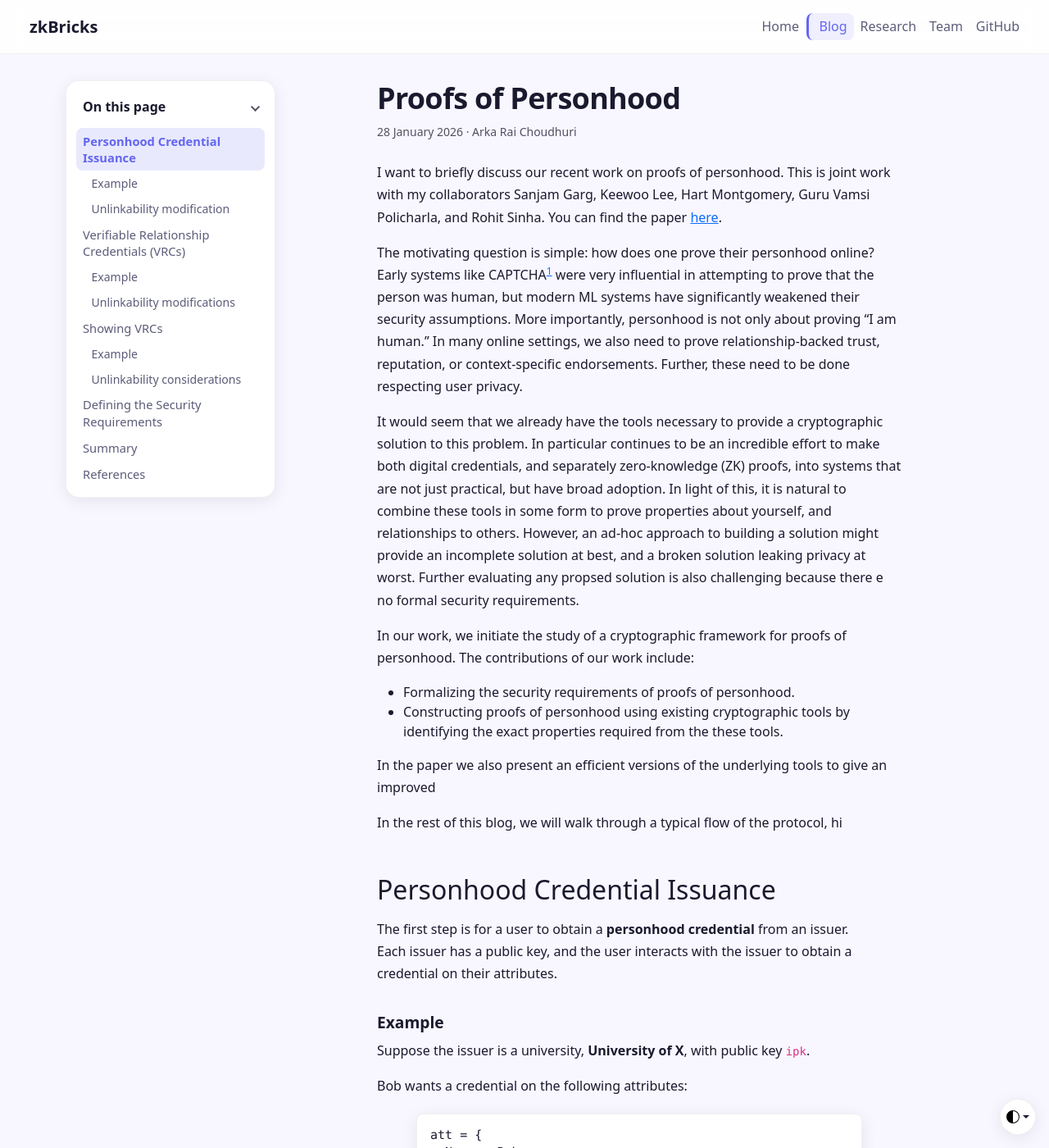
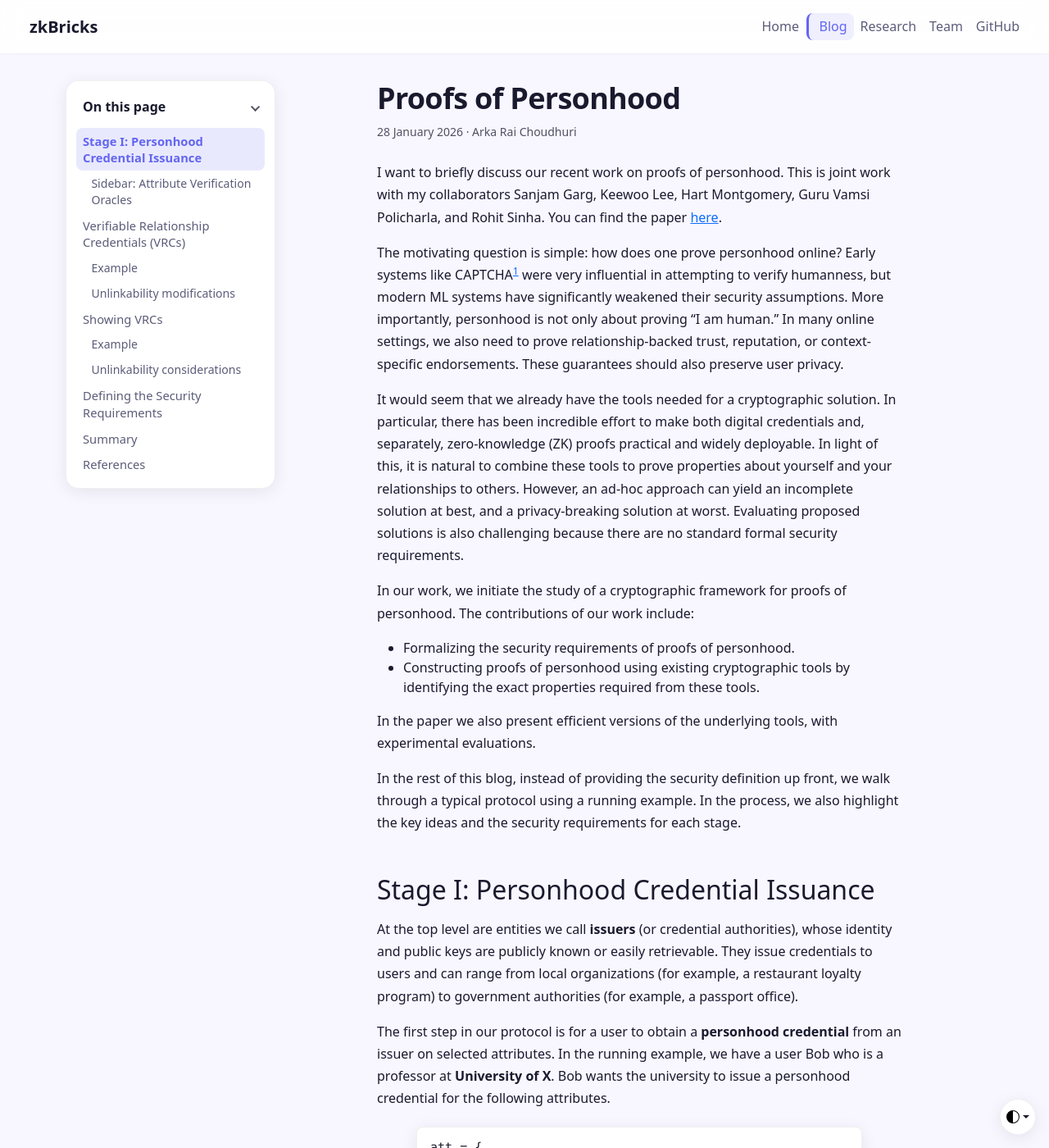
Before and after one commit to zkbricks/zkbricks.github.io, a Jekyll site: the page built from _posts/2026-02-18-proofs-of-personhood.md, in a window 1280 px wide and 1400 px high. Shown: the whole window at 82% size. Built offline with Jekyll 4.4.1, drawn with Linux system fonts in a browser that asks for light colours; some of the changed text lies outside the part shown.

Commit message:
PHC and sidebar update

```diff
--- a/_posts/2026-02-18-proofs-of-personhood.md
+++ b/_posts/2026-02-18-proofs-of-personhood.md
@@ -12,36 +12,27 @@
 
 I want to briefly discuss our recent work on proofs of personhood. This is joint work with my collaborators Sanjam Garg, Keewoo Lee, Hart Montgomery, Guru Vamsi Policharla, and Rohit Sinha. You can find the paper [here]().
 
-The motivating question is simple: how does one prove their personhood online? Early systems like CAPTCHA[^1] were very influential in attempting to prove that the person was human, but modern ML systems have significantly weakened their security assumptions. More importantly, personhood is not only about proving "I am human." In many online settings, we also need to prove relationship-backed trust, reputation, or context-specific endorsements. Further, these need to be done respecting user privacy.
+The motivating question is simple: how does one prove personhood online? Early systems like CAPTCHA[^1] were very influential in attempting to verify humanness, but modern ML systems have significantly weakened their security assumptions. More importantly, personhood is not only about proving "I am human." In many online settings, we also need to prove relationship-backed trust, reputation, or context-specific endorsements. These guarantees should also preserve user privacy.
 
-It would seem that we already have the tools necessary to provide a cryptographic solution to this problem. In particular continues to be an incredible effort to make both digital credentials, and separately zero-knowledge (ZK) proofs, into systems that are not just practical, but have broad adoption. In light of this, it is natural to combine these tools in some form to prove properties about yourself, and relationships to others. However, an ad-hoc approach to building a solution might provide an incomplete solution at best, and a broken solution leaking privacy at worst. Further evaluating any propsed solution is also challenging because there e no formal security requirements.
+It would seem that we already have the tools needed for a cryptographic solution. In particular, there has been incredible effort to make both digital credentials and, separately, zero-knowledge (ZK) proofs practical and widely deployable. In light of this, it is natural to combine these tools to prove properties about yourself and your relationships to others. However, an ad-hoc approach can yield an incomplete solution at best, and a privacy-breaking solution at worst. Evaluating proposed solutions is also challenging because there are no standard formal security requirements.
 
 
 
 In our work, we initiate the study of a cryptographic framework for proofs of personhood. The contributions of our work include:
 - Formalizing the security requirements of proofs of personhood.
-- Constructing proofs of personhood using existing cryptographic tools by identifying the exact properties required from the these tools.
+- Constructing proofs of personhood using existing cryptographic tools by identifying the exact properties required from these tools.
 
-In the paper we also present an efficient versions of the underlying tools to give an improved
+In the paper we also present efficient versions of the underlying tools, with experimental evaluations.
 
 
+In the rest of this blog, instead of providing the security definition up front, we walk through a typical protocol using a running example. In the process, we also highlight the key ideas and the security requirements for each stage.
 
 
-In the rest of this blog, we will walk through a typical flow of the protocol, hi
+## Stage I: Personhood Credential Issuance
 
-## Personhood Credential Issuance
+At the top level are entities we call **issuers** (or credential authorities), whose identity and public keys are publicly known or easily retrievable. They issue credentials to users and can range from local organizations (for example, a restaurant loyalty program) to government authorities (for example, a passport office).
 
-The first step is for a user to obtain a **personhood credential** from an issuer.
-Each issuer has a public key, and the user interacts with the issuer to obtain a credential on their attributes.
-
-<!-- Insert diagram here if desired -->
-<!-- ![Credential issuance](/assets/img/issuance.png) -->
-
-### Example
-
-Suppose the issuer is a university, **University of X**, with public key `ipk`.
-
-Bob wants a credential on the following attributes:
+The first step in our protocol is for a user to obtain a **personhood credential** from an issuer on selected attributes. In the running example, we have a user Bob who is a professor at **University of X**. Bob wants the university to issue a personhood credential for the following attributes.
 
 <div class="jellyk-code-box">
 <pre><code>att = {
@@ -52,43 +43,45 @@
 }</code></pre>
 </div>
 
-<div class="jellyk-highlight-box">
-    <p><strong>Key idea.</strong> This is highlighted text across the full column width.</p>
-  </div>
+The university also has a publicly known key `ipk`. Because Bob wants to use this credential online, he reveals a public key `pk` along with `att` to the university. Bob first proves knowledge of the secret key corresponding to `pk`, and then interacts with the issuer as in the figure below to obtain a credential `cred` on the tuple `att || pk`.
+
+<figure class="jellyk-figure"  style="max-width: 20rem; margin-left: auto; margin-right: auto;">
+    <img src="/assets/images/test.png" alt="Describe image">
+    <figcaption>PHC Issuance.</figcaption>
+  </figure>
+
+Bob is able to locally verify the validity of the credential using the university's public key `ipk`.
 
 
- <figure class="jellyk-figure"  style="max-width: 28rem; margin-left: auto; margin-right: auto;">
-    <img src="/assets/images/test.png" alt="Describe image">
-    <figcaption>Your caption (optional).</figcaption>
-  </figure>
+<div class="jellyk-highlight-box">
+    <p><strong>PHC Unforgeability.</strong> The first security requirement is that credentials cannot be forged.</p>
+</div>
 
-Bob:
+However, there is already a privacy concern in the above flow: multiple issuers that interact with Bob can link those interactions simply by observing `pk`, even when Bob does not reveal his name in some credential issuances.
 
-- reveals a public key `pk`
-- proves ownership of the corresponding secret key `sk`
-- discloses attributes `att`
+<div class="jellyk-highlight-box">
+    <p><strong>PHC Receiver Unlinkability.</strong> Multiple issuers cannot link credentials issued to the same user (on different attributes).</p>
+</div>
 
-The issuer:
+To fix this, the user derives an **issuer-specific public key** `pk_issuer` as a deterministic function of their secret key `sk` and the issuer public key `ipk`. For example:
 
-- verifies the attributes
-- generates a user-specific nullifier `null`
-- issues a credential on
+<div class="jellyk-code-box">
+<pre><code>pk_issuer = PRF_sk(ipk)</code></pre>
+</div>
 
-    (att || null || pk)
+The pseudorandomness of the PRF ensures that even colluding issuers cannot link credentials issued to the same user. Finally, rather than proving ownership of `pk` directly, Bob proves in zero knowledge that `pk_issuer` was correctly derived from `(sk, ipk)`.
 
-Bob can verify the credential using `(ipk, att, null, pk)`.
+Before moving on to the next stage, we briefly note how one determines the validity of the attributes themselves.
 
-### Unlinkability modification
+### Sidebar: Attribute Verification Oracles
 
-If Bob always uses the same public key `pk`, colluding issuers could link his credentials.
+It is a fair question to ask how an issuer determines if Bob's attributes are 'correct'. For the most part this is treated simply outside of the purview of cryptographic modeling, and we simply assume that the issuer will 'use its judgement', and refuse to issue a credential.
 
-To prevent this:
+When a user uses a credential by specifying the user that issued it, we also implicitly make a judgement about the 'quality' of the issuer: *Is the issuer likely to be fooled into issuing a credential for an attribute that isn't "true"?*.
 
-    pk_issuer = PRF_sk(ipk)
+We embed these judgements as confidence (or error) parameters `e_I` for each issuer `I`. We think of each issuance of a credential as a *noisy* process, prone to errors, and `e_I` is roughly a bound on how often an issuer is likely to issue a credential for invalid attributes (lower is better).
 
-Bob proves in zero knowledge that this key was correctly derived from `sk`.
-
-Now different issuers cannot link Bob’s credentials.
+This gives a practical way to reason about mis-issuance in real deployments: whenever a credential is checked, the verifier can account for which issuer signed it and calibrate trust based on that issuer's confidence parameter. At the same time, the protocol still provides strong privacy and robustness guarantees at the cryptographic layer.
 
 ---
 
```
